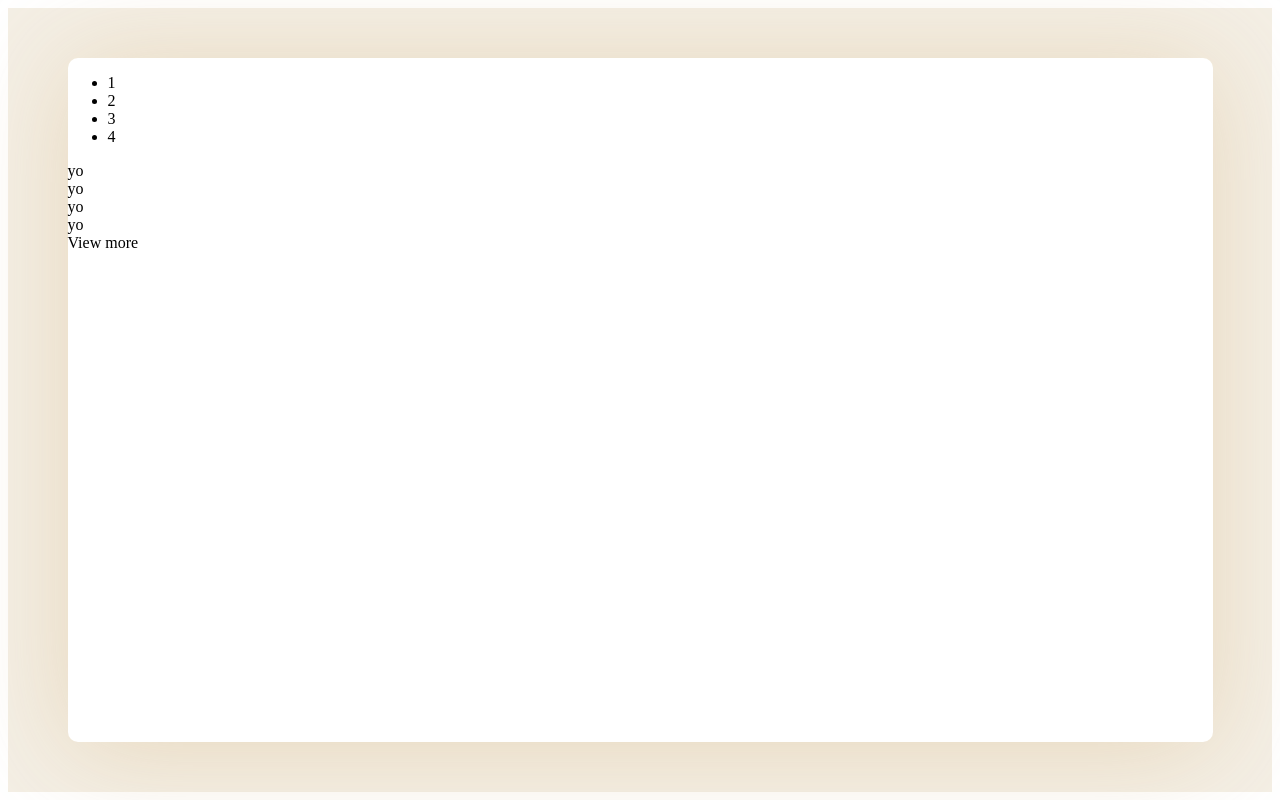
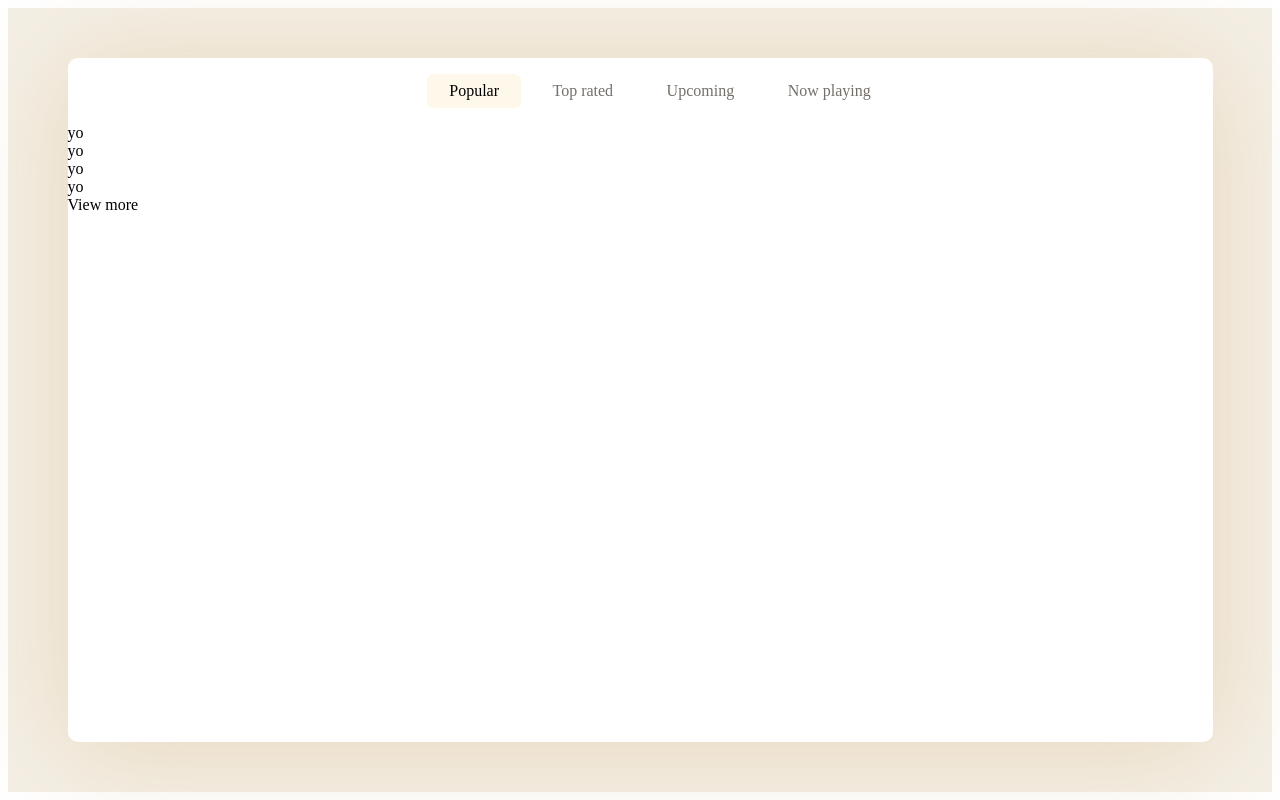
Before and after one commit to codacy20/vue-boxoffice, a Vue app: page / in a window 1280 px wide. Built offline with nearby package versions, Linux system fonts and the light colour scheme; a web font is replaced by a local one.

Commit message:
context to sync child and parent for navigation and tiles

```diff
--- a/src/components/Card.vue
+++ b/src/components/Card.vue
@@ -1,9 +1,6 @@
 <template>
   <div class="card-container">
-    <Navigation/>
-    <template v-for="index in 4">
-      <Tile :key="index"/>
-    </template>
+    <Context/>
     <div class="more">
       <span>View more</span>
     </div>
@@ -11,8 +8,7 @@
 </template>
 
 <script>
-import Navigation from "./Navigation";
-import Tile from "./Tile";
+import Context from "./Context";
 
 export default {
   name: "Card",
@@ -20,8 +16,7 @@ export default {
     msg: String
   },
   components: {
-    Navigation,
-    Tile
+    Context
   }
 };
 </script>
--- /dev/null
+++ b/src/components/Context.vue
@@ -0,0 +1,41 @@
+<template>
+  <div>
+    <Navigation @onChange="navigation" v-bind:items="items"/>
+    <template v-for="index in 4">
+      <Tile :key="index"/>
+    </template>
+  </div>
+</template>
+
+
+<script>
+import Navigation from "./Navigation";
+import Tile from "./Tile";
+
+export default {
+  name: "Context",
+  components: {
+    Navigation,
+    Tile
+  },
+  methods: {
+    navigation: function(item) {
+      console.log("navigation", item.name);
+    }
+  },
+  data: function() {
+    return {
+      items: [
+        { name: "popular", active: true, id: 0 },
+        { name: "top rated", active: false, id: 1 },
+        { name: "upcoming", active: false, id: 2 },
+        { name: "now playing", active: false, id: 3 }
+      ]
+    };
+  }
+};
+</script>
+
+
+<style>
+</style>
--- a/src/components/Navigation.vue
+++ b/src/components/Navigation.vue
@@ -1,17 +1,67 @@
 <template>
-  <ul>
-    <li>1</li>
-    <li>2</li>
-    <li>3</li>
-    <li>4</li>
-  </ul>
+  <div class="nav-container">
+    <ul>
+      <li
+        class="item"
+        v-for="item in items"
+        :key="item.id"
+        v-bind:class="{ active: item.active }"
+        v-on:click="toggle(item)"
+      >{{item.name}}</li>
+    </ul>
+  </div>
 </template>
 
 <script>
 export default {
-  name: "Navigation"
+  name: "Navigation",
+  props: {
+    items: Array
+  },
+  methods: {
+    toggle: function(item) {
+      this.items.forEach(index => {
+        index.active = false;
+      });
+      this.$emit("onChange", item);
+      this.items[item.id].active = true;
+    }
+  }
 };
 </script>
 
 <style>
+.nav-container {
+  display: flex;
+  justify-content: center;
+  align-items: center;
+  width: 100%;
+}
+ul {
+  max-width: 475px;
+  display: flex;
+  justify-content: space-around;
+  align-items: center;
+  flex-direction: row;
+  width: 100%;
+}
+.item {
+  list-style-type: none;
+  cursor: pointer;
+  color: #747069;
+  border-radius: 6px;
+  padding: 8px 22px;
+  transition: 0.3s ease-in-out;
+}
+
+.item:hover {
+  background: #FEF8EB;
+}
+.item.active {
+  background: #FEF8EB;
+  color: #000000;
+}
+.item::first-letter {
+  text-transform: uppercase;
+}
 </style>
```
